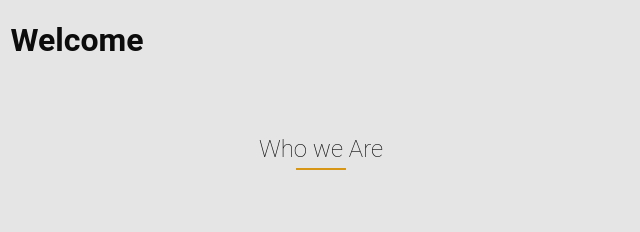
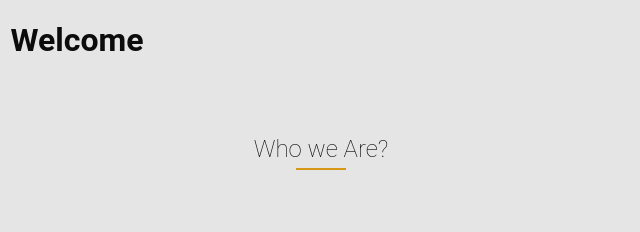
Before and after one commit to Monday6984/KodeCamp-Bonus-Task, a plain HTML site: page index.html in a window 1280 px wide. Shown: the top 232 px of the page, 563-1203 px from the left. Drawn offline with Linux system fonts and the light colour scheme.

Commit message:
Update index.html

```diff
--- a/index.html
+++ b/index.html
@@ -20,7 +20,7 @@
                 <img src="images/pexels-andres-ayrton-6578392 2.png" alt="a young man">
             </div>
             <div class="description">
-                <h3 class="hero-heading">Who we Are</h3>
+                <h3 class="hero-heading">Who we Are?</h3>
                 <p>Lorem ipsum dolor sit amet consectetur adipisicing elit.
                     Corrupti repellendus quo tempore hic laborum mollitia ex praesentium officia
                     vel excepturi dolorum voluptates, officiis dolores alias! Cum, debitis unde
```
